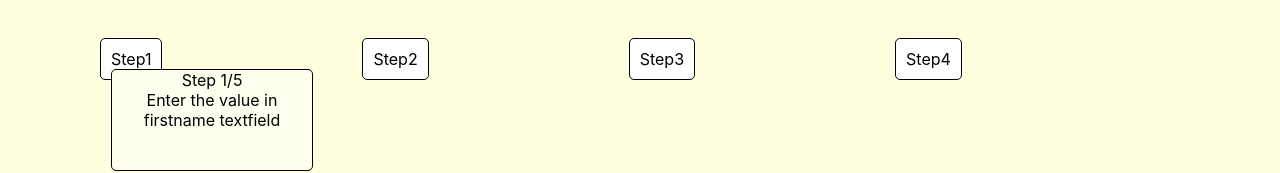
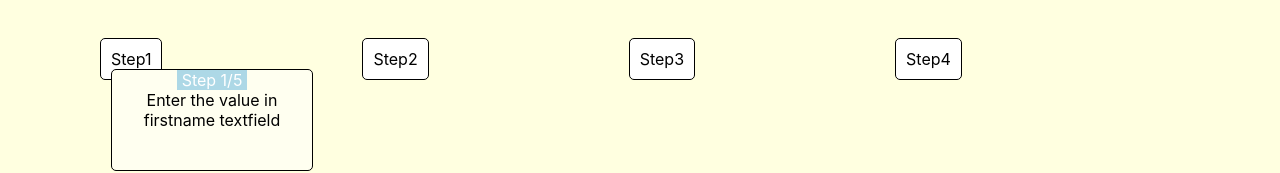
Before and after one commit to etukuribharath/tooltip_app, a React (Create React App) app: page / in a window 1280 px wide. Shown: the part 153-326 px from the top of the page. Built offline with nearby package versions, Linux system fonts and the light colour scheme.

Commit message:
changed the steps

```diff
--- a/src/components/App.js
+++ b/src/components/App.js
@@ -59,7 +59,7 @@ function App() {
                         show(data[e].id, data[e].nextId, index)
                     }}>{data[e].DisplayText}</div>
                     <div className="tooltip" id={data[e].id}>
-                        <span>Step {index + 1}/{Object.keys(data1).length}</span>
+                        <span style={{backgroundColor:'lightblue',color:'white',padding:'0px 5px 0px 5px'}}>Step {index + 1}/{Object.keys(data1).length}</span>
                         <div>{data[e].tooltipText}</div>
                         {index != 0 &&
                         <input type="button" id={data[e].id} value="Previous Step" placeholder={data[e].id}
```
